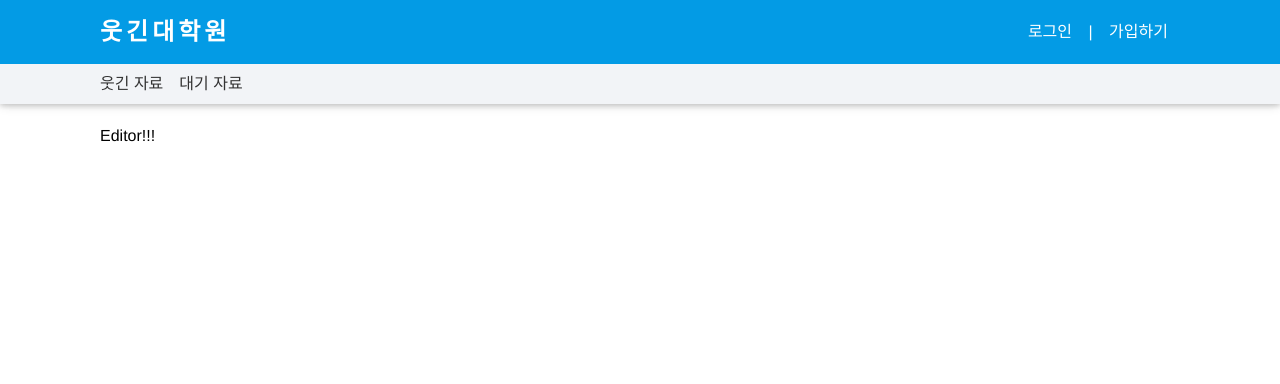
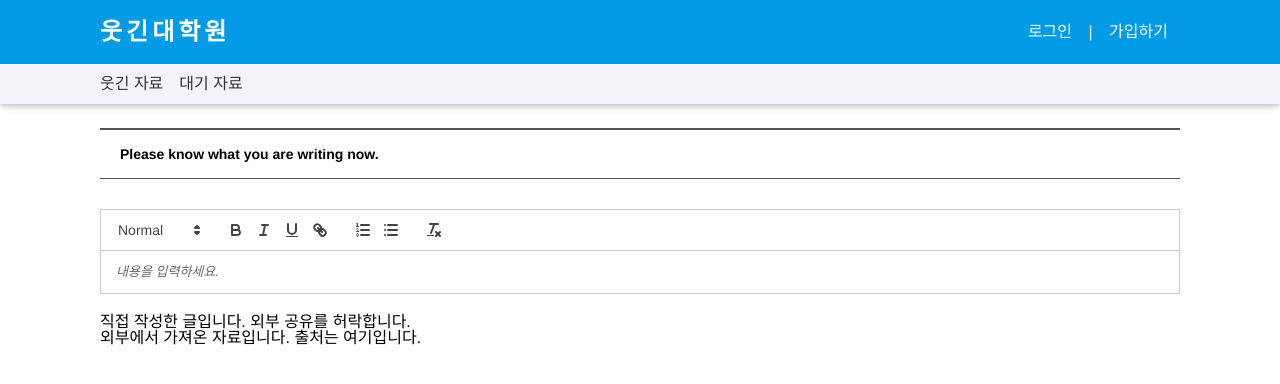
Before and after one commit to humor-grad-school/deprecated-humor-grad-school-web-vue, a Vue app: page /#/editor in a window 1280 px wide. Shown: the top 384 px of the page. Built offline with nearby package versions, Linux system fonts and the light colour scheme.

Commit message:
feat: editor 1차 개발

```diff
--- a/src/assets/css/reset.css
+++ b/src/assets/css/reset.css
@@ -18,8 +18,6 @@ time, mark, audio, video {
 	margin: 0;
 	padding: 0;
 	border: 0;
-	font-size: 100%;
-	font: inherit;
 }
 /* HTML5 display-role reset for older browsers */
 article, aside, details, figcaption, figure,
--- /dev/null
+++ b/src/views/components/editor/caution.vue
@@ -0,0 +1,32 @@
+<template>
+    <div class="caution">
+        <h2>Please know what you are writing now.</h2>
+    </div>
+</template>
+
+<script lang="ts">
+import Vue from 'vue';
+
+export default Vue.extend({
+
+});
+</script>
+
+<style scoped>
+.caution {
+    margin-bottom: 30px;
+    border-top: 2px solid #555555;
+    border-bottom: 1px solid #555555;
+    padding: 12px 20px;
+}
+h2 {
+    font-size: 14px;
+    line-height: 24px;
+}
+ul {
+    padding: 0 20px;
+    list-style-type: circle;
+    font-size: 12px;
+    line-height: 24px;
+}
+</style>
--- /dev/null
+++ b/src/views/components/editor/editor-area.vue
@@ -0,0 +1,36 @@
+<template>
+    <div class="editor-area">
+        <div id="editor"></div>
+    </div>
+</template>
+
+<script lang="ts">
+import Vue from 'vue';
+import Quill from 'quill';
+import 'quill/dist/quill.core.css';
+import 'quill/dist/quill.snow.css';
+
+export default Vue.extend({
+    mounted() {
+        this.editor = new Quill('#editor', {
+            theme: 'snow',
+            placeholder: '내용을 입력하세요.',
+        });
+    },
+    data() {
+        return {
+            editor: null
+        };
+    },
+    beforeDestroy() {
+        this.editor = null;
+        console.log('desedafsdfasdf');
+    }
+});
+</script>
+
+<style scoped>
+.editor-area {
+    margin-bottom: 20px;
+}
+</style>
--- /dev/null
+++ b/src/views/components/editor/post-setting.vue
@@ -0,0 +1,23 @@
+<template>
+    <div class="post-setting">
+        <div class="allow-share">
+            직접 작성한 글입니다. 외부 공유를 허락합니다.
+        </div>
+        <div class="shared-from">
+            외부에서 가져온 자료입니다. 출처는 여기입니다.
+        </div>
+    </div>
+</template>
+
+<script lang="ts">
+import Vue from 'vue';
+export default Vue.extend({
+
+});
+</script>
+
+<style scoped>
+.post-setting {
+    margin-bottom: 30px;
+}
+</style>
--- a/src/views/pages/editor.vue
+++ b/src/views/pages/editor.vue
@@ -1,13 +1,19 @@
 <template>
     <div class="editor">
-        Editor!!!
+        <caution></caution>
+        <editor-area></editor-area>
+        <post-setting></post-setting>
     </div>
 </template>
 
 <script lang="ts">
 import Vue from 'vue';
+import Caution from '@/views/components/editor/caution.vue';
+import EditorArea from '@/views/components/editor/editor-area.vue';
+import PostSetting from '@/views/components/editor/post-setting.vue';
 
 export default Vue.extend({
-    name: 'editor'
+    name: 'editor',
+    components: { Caution, EditorArea, PostSetting }
 });
 </script>
```
